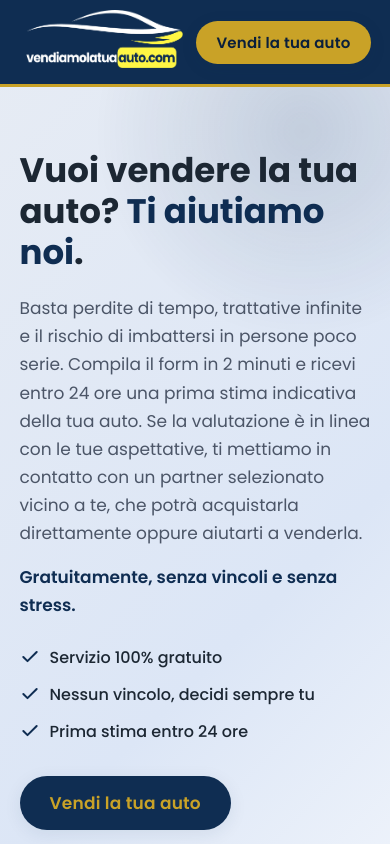
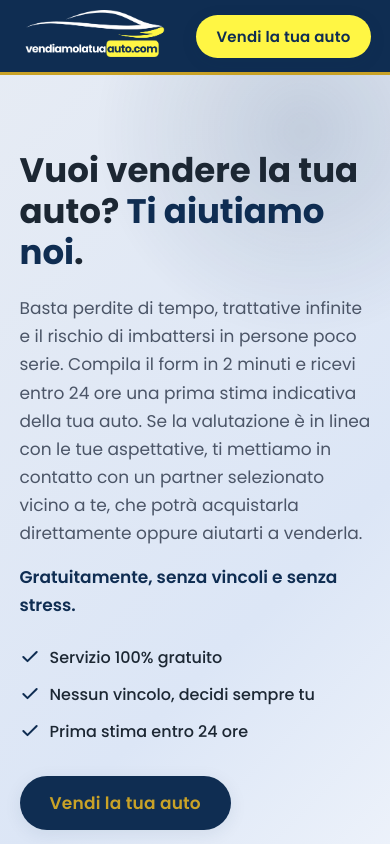
Before and after one commit to swotstudios/vendiamolatuaauto, a website: page index.html in a window 390 px wide. Shown: the top 844 px of the page. Drawn offline with Linux system fonts and the light colour scheme.

Commit message:
Pulsante header giallo come il logo e logo più piccolo su mobile
Co-Authored-By: Claude Sonnet 5.5 <noreply@anthropic.com>

```diff
--- a/index.html
+++ b/index.html
@@ -90,17 +90,20 @@
     padding: 10px 0;
   }
   .logo img {
-    height: 64px;
+    height: 52px;
     width: auto;
+  }
+  @media (min-width: 480px) {
+    .logo img { height: 64px; }
   }
   @media (min-width: 768px) {
     .logo img { height: 72px; }
   }
   .site-header .btn-primary {
-    background: var(--color-accent);
-    color: var(--color-primary-dark);
-  }
-  .site-header .btn-primary:hover { background: var(--color-accent-dark); color: #fff; }
+    background: #FFF644;
+    color: var(--color-primary);
+  }
+  .site-header .btn-primary:hover { background: #F2E52E; color: var(--color-primary-dark); }
   .header-cta {
     display: none;
   }
```
